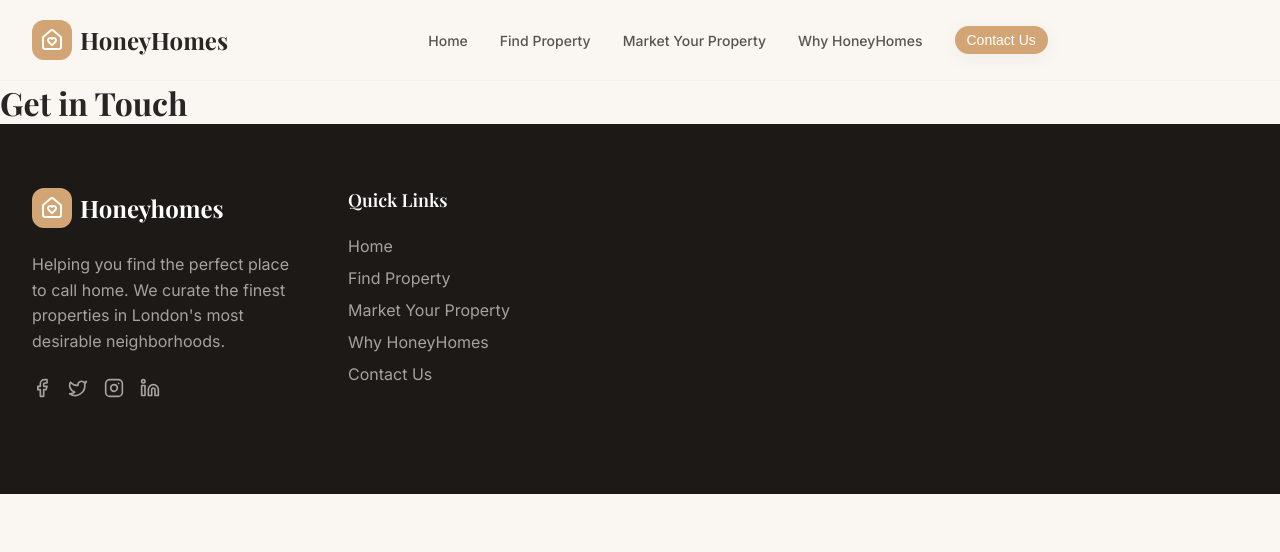
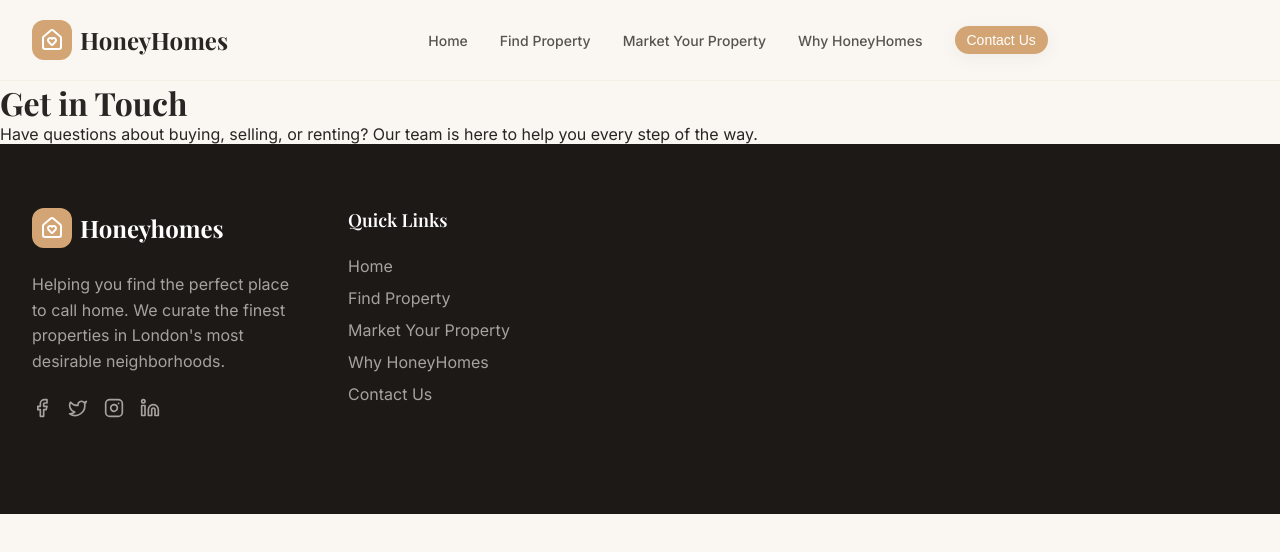
Before and after one commit to p3achijaii/react-coursework, a React (Vite) app: page /contact in a window 1280 px wide. Shown: the top 552 px of the page. Built offline with nearby package versions, Linux system fonts and the light colour scheme.

Commit message:
add the description part of the info section

```diff
--- a/src/pages/Contact/Contact.jsx
+++ b/src/pages/Contact/Contact.jsx
@@ -14,6 +14,10 @@ function Contact() {
           {/* INFO SECTION */}
           <div className={styles.infoSection}>
             <h1 className={styles.title}>Get in Touch</h1>
+            <p className={styles.text}>
+              Have questions about buying, selling, or renting? Our team is here
+              to help you every step of the way.
+            </p>
           </div>
         </div>
       </div>
```
